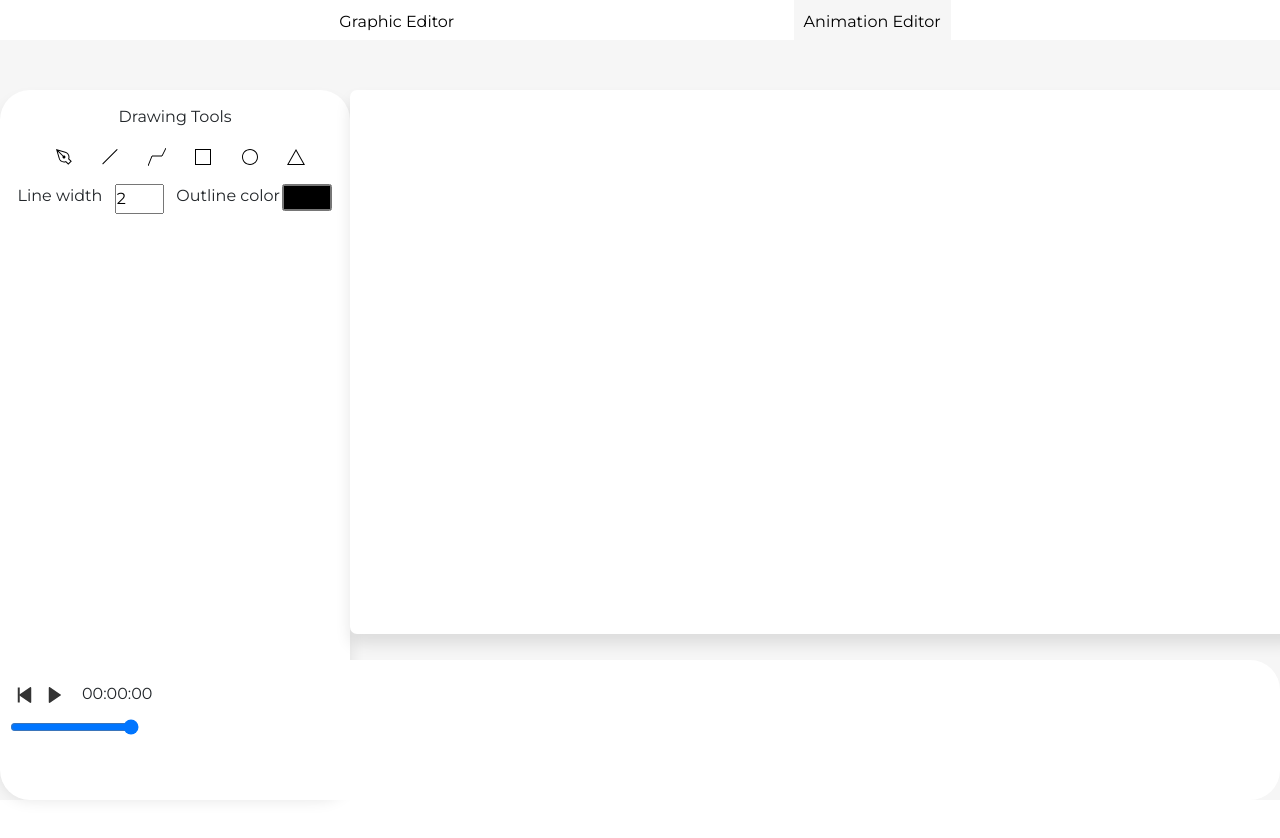
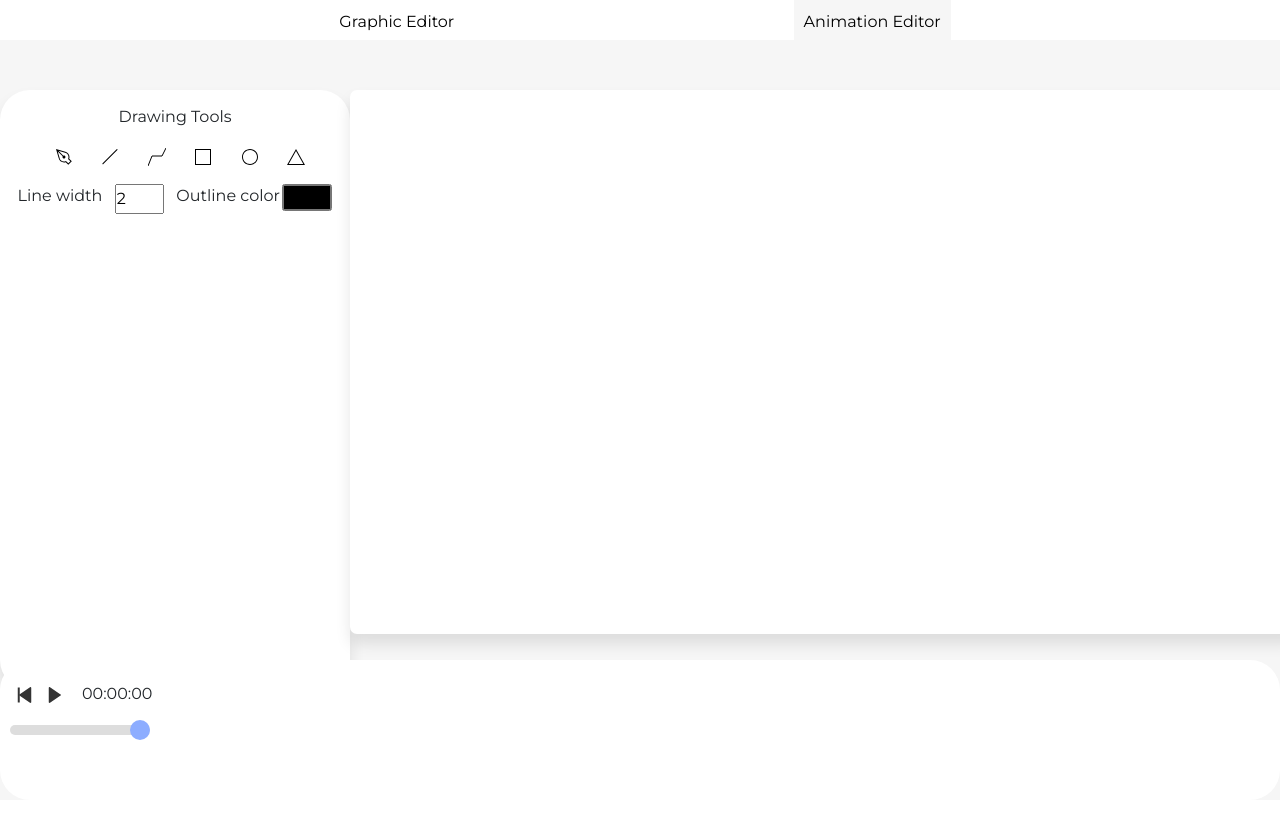
Before and after one commit to DaryaSukhanova/Story-maker, a React (Create React App) app in the folder client/: page /animation-editor in a window 1280 px wide. Shown: the top 838 px of the page. After the commit the page ends 800 px from the top, so only its background shows below. Built offline with nearby package versions, Linux system fonts and the light colour scheme.

Commit message:
added buttons save and clear

```diff
--- a/client/src/AnimationEditor.jsx
+++ b/client/src/AnimationEditor.jsx
@@ -8,6 +8,7 @@ import AnimationSettingBlock from "./components/AnimationSettingBlock";
 import './styles/animation-editor.scss'
 import DrawingBlock from "./components/DrawingBlock";
 import TimelineBlock from "./components/TimelineBlock";
+import ActionPanel from "./components/ActionPanel";
 const AnimationEditor = () => {
     return (
         <div className="animation-editor">
@@ -16,6 +17,7 @@ const AnimationEditor = () => {
                 <SvgCanvas/>
                 <AnimationSettingBlock></AnimationSettingBlock>
             </div>
+            <ActionPanel></ActionPanel>
             <TimelineBlock></TimelineBlock>
         </div>
 
--- /dev/null
+++ b/client/src/components/ActionPanel.jsx
@@ -0,0 +1,12 @@
+import React from 'react';
+
+const ActionPanel = () => {
+    return (
+        <div className="action-panel-container">
+            <button className="action-button">Save</button>
+            <button className="action-button">Clear</button>
+        </div>
+    );
+};
+
+export default ActionPanel;
--- a/client/src/styles/animation-editor.scss
+++ b/client/src/styles/animation-editor.scss
@@ -19,9 +19,25 @@
 .setting-block{
   padding: 15px;
   width: 350px;
-  height: 700px;
+  height: 600px;
 
   background-color: #ffffff; /* Цвет фона блока */
   border-radius: 30px;
   box-shadow: 0 10px 15px 0 rgba(0, 0, 0, 0.10);
 }
+
+.action-panel-container{
+  display: flex;
+  align-items: center;
+  justify-content: center;
+}
+.action-button{
+  margin: 0 20px;
+  padding: 10px 40px;
+  border-radius: 8px;
+  border: none;
+  text-align: center;
+  cursor: pointer;
+  background-color: $main-color-animation-editor;
+  color: #FFFFFF;
+}
--- a/client/src/styles/timeline-block.scss
+++ b/client/src/styles/timeline-block.scss
@@ -1,4 +1,4 @@
-
+@import "./variables";
 .timeline-block{
   position: fixed;
   bottom: 0;
@@ -29,3 +29,31 @@
   display: inline-block;
   padding: 12px;
 }
+
+.speed-slider {
+  -webkit-appearance: none;
+  width: 140px; /* Ширина слайдера на 100% */
+  height: 10px; /* Высота слайдера */
+  border-radius: 5px;
+  background: #ddd;
+  outline: none;
+}
+
+/* Стили для ползунка в Chrome и Safari */
+.speed-slider::-webkit-slider-thumb {
+  -webkit-appearance: none;
+  width: 20px;
+  height: 20px;
+  border-radius: 50%;
+  background:$main-color-animation-editor;
+  cursor: pointer;
+}
+
+/* Стили для ползунка в Firefox */
+.speed-slider::-moz-range-thumb {
+  width: 20px;
+  height: 20px;
+  border-radius: 50%;
+  background: $main-color-animation-editor;
+  cursor: pointer;
+}
--- a/client/src/styles/variables.scss
+++ b/client/src/styles/variables.scss
@@ -1,2 +1,3 @@
 $background-color: #F6F6F6;
 $toolbar-height: 40px;
+$main-color-animation-editor: #8DADFF;
```
Also changed, not shown: 1 other file (tests, documents, lock files or other folders).
